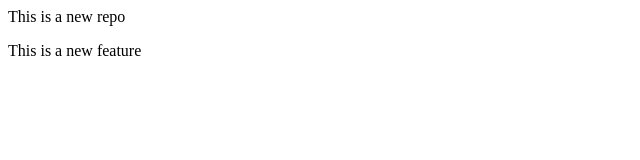
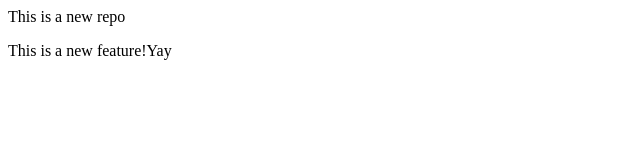
Before and after one commit to Tanya1203/localRepo, a plain HTML site: page index.html in a window 1280 px wide. Shown: the full height of the page, 0-640 px from the left. Drawn offline with Linux system fonts and the light colour scheme.

Commit message:
Making changes

```diff
--- a/index.html
+++ b/index.html
@@ -1,2 +1,2 @@
 <p>This is a new repo</p>
-<p>This is a new feature</p>
+<p>This is a new feature!Yay</p>
```
